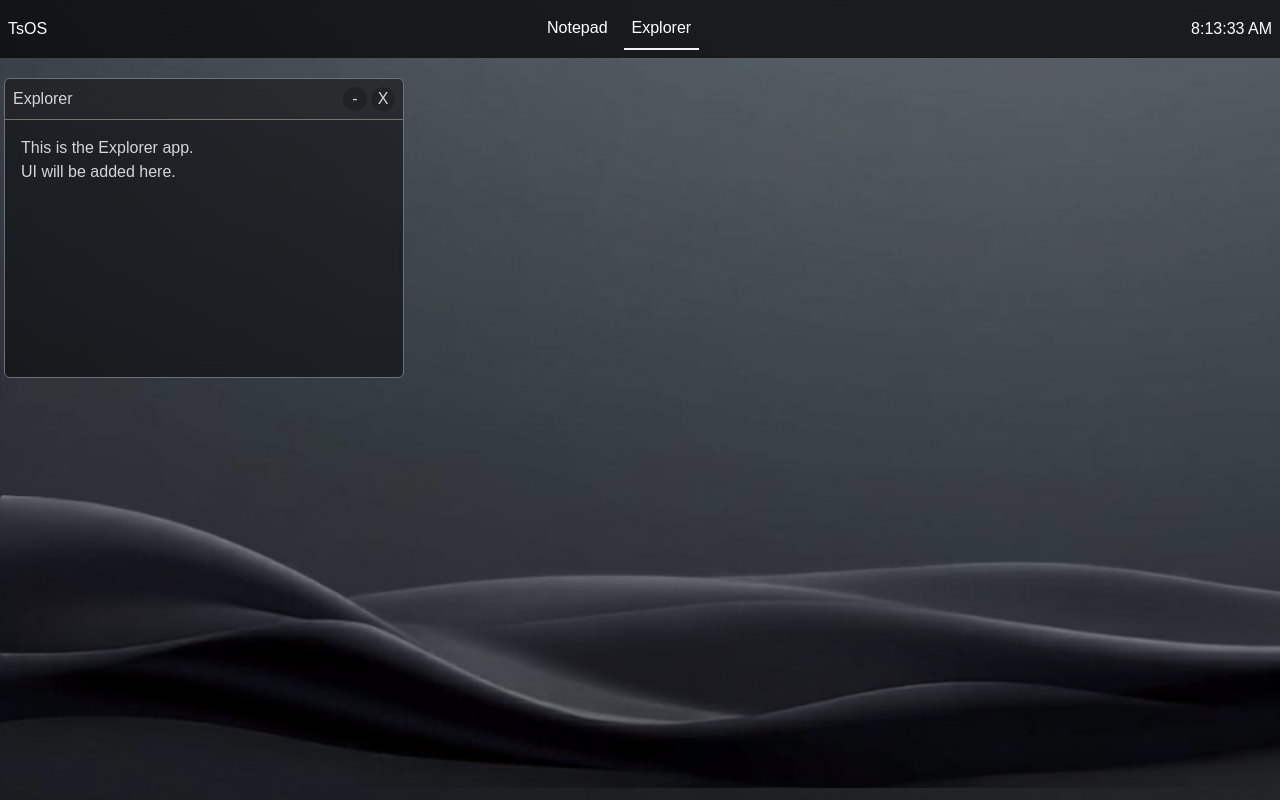
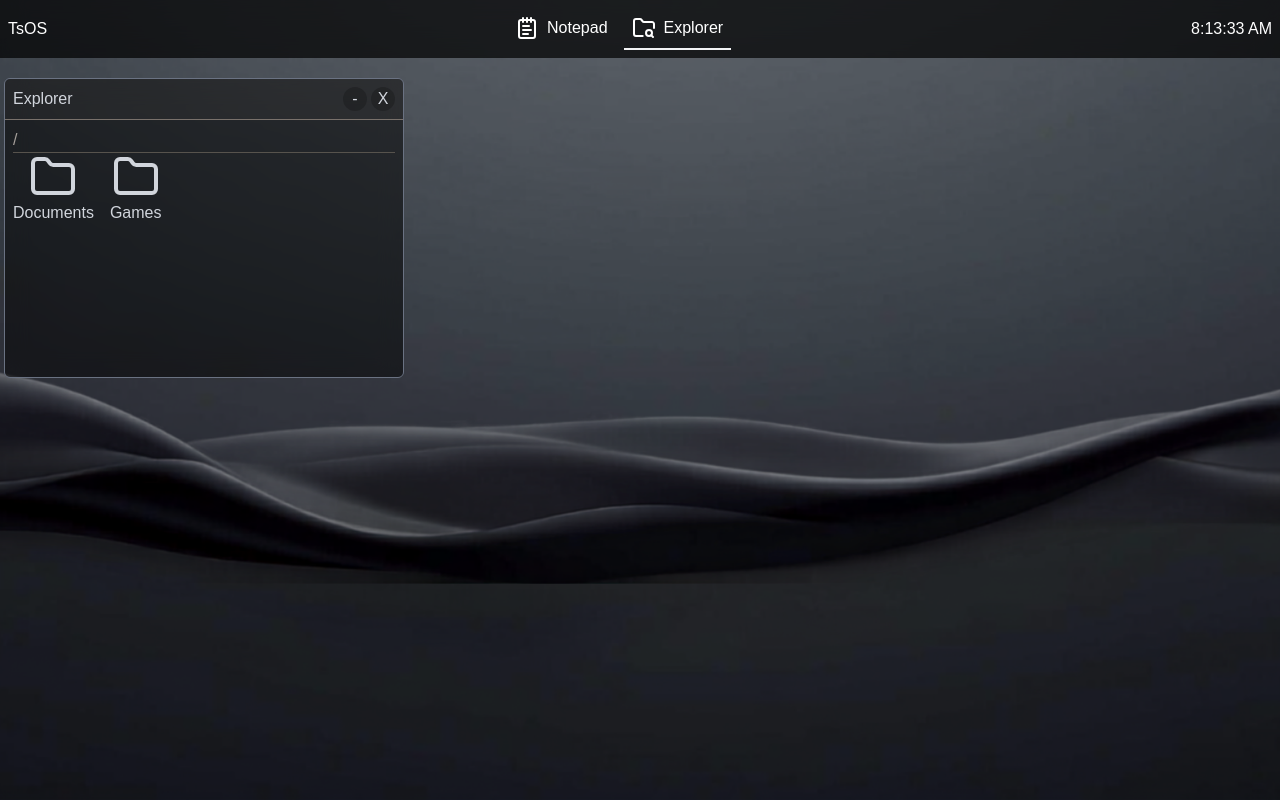
Before and after one commit to DenizCiger/ts-os, a Next.js app: page / in a window 1280 px wide. Both pictures are taken after a click on the element "Explorer". Built offline with nearby package versions, Linux system fonts and the light colour scheme.

Commit message:
Add basic file system & explorer

```diff
--- a/app/globals.css
+++ b/app/globals.css
@@ -20,8 +20,10 @@
 }
 
 body {
-  /* background: var(--background); */
   background-image: var(--wallpaper-image);
+  background-repeat: no-repeat;
+  background-size: cover;
+  background-position: center;
   color: var(--foreground);
   font-family: Arial, Helvetica, sans-serif;
 }
--- a/components/window.tsx
+++ b/components/window.tsx
@@ -1,6 +1,8 @@
 "use client";
 
-import { useRef } from "react";
+import { FileSystemNode, getChildren, getNode, getParent, getPath } from "@/lib/files";
+import { Folder, Ban, File, ArrowUp } from "lucide-react";
+import { useRef, useState } from "react";
 
 export type Position = { x: number; y: number };
 export type Size = { width: number; height: number };
@@ -114,10 +116,53 @@ export function NotepadApp() {
 }
 
 export function ExplorerApp() {
+  const [cwd, setCwd] = useState(1)
+  const currentDirectory = getNode(cwd);
+  const children: FileSystemNode[] = getChildren(cwd);
+  const parent: FileSystemNode | undefined = currentDirectory === undefined ? undefined : getParent(currentDirectory)
+
+  function handleFileClick(file: FileSystemNode) {
+    switch (file.type) {
+      case 'directory':
+        setCwd(file.id)
+        break;
+
+      default:
+        break;
+    }
+  }
+
+  function renderFileIcon(file: FileSystemNode) {
+    const iconClassName = "w-12 h-12";
+    const Icon = file.type === "directory" ? Folder : File;
+
+    return <Icon className={iconClassName} />;
+  }
+
+
+  function handleBackArrow(): void {
+    if (parent) {
+      setCwd(parent.id)
+    }
+  }
+
   return (
-    <div className="w-full h-full bg-transparent text-gray-300 outline-none resize-none p-2">
-      <p>This is the Explorer app.</p>
-      <p>UI will be added here.</p>
-    </div>
+    <>
+      <div className="w-full border-b border-stone-600 text-stone-400 flex justify-between">
+        {currentDirectory ? getPath(currentDirectory) : "Unknown location"}
+        {parent && (
+          <ArrowUp onClick={() => handleBackArrow()} />
+        )}
+      </div>
+
+      <div className="w-full h-full bg-transparent text-gray-300 flex flex-wrap gap-4">
+        {children.map((file) => (
+          <div key={file.id} className="flex flex-col items-center" onClick={() => handleFileClick(file)}>
+            {renderFileIcon(file)}
+            <h2>{file.name}</h2>
+          </div>
+        ))}
+      </div>
+    </>
   );
 }
--- a/lib/apps.tsx
+++ b/lib/apps.tsx
@@ -1,4 +1,5 @@
 import { ExplorerApp, NotepadApp, Position, Size } from "@/components/window";
+import { FolderSearch, NotepadText } from "lucide-react";
 
 type AppDefinition = {
   id: string;
@@ -12,12 +13,14 @@ export const apps: AppDefinition[] = [
   {
     id: "notepad",
     title: "Notepad",
+    icon: <NotepadText />,
     pinnedToTaskbar: true,
     component: NotepadApp,
   },
   {
     id: "explorer",
     title: "Explorer",
+    icon: <FolderSearch />,
     pinnedToTaskbar: true,
     component: ExplorerApp,
   },
--- /dev/null
+++ b/lib/files.tsx
@@ -0,0 +1,89 @@
+export type FileSystemNode = TextFile | Directory;
+
+type BaseNode = {
+  id: number;
+  name: string;
+  parentId: number | undefined;
+};
+
+type TextFile = BaseNode & {
+  type: "text";
+  content: string;
+};
+
+type Directory = BaseNode & {
+  type: "directory";
+};
+
+export const files: FileSystemNode[] = [
+  {
+    id: 1,
+    name: "",
+    parentId: undefined,
+    type: "directory",
+  },
+  {
+    id: 2,
+    name: "Documents",
+    parentId: 1,
+    type: "directory",
+  },
+  {
+    id: 3,
+    name: "Games",
+    parentId: 1,
+    type: "directory",
+  },
+  {
+    id: 4,
+    name: "Retro",
+    parentId: 3,
+    type: "directory",
+  },
+  {
+    id: 5,
+    name: "welcome.txt",
+    parentId: 2,
+    type: "text",
+    content: "Welcome to TS-OS!\nHave a look around and you might find some secrets ;)",
+  },
+  {
+    id: 6,
+    name: "todo.txt",
+    parentId: 2,
+    type: "text",
+    content: "- create 2048 game\n- create snake game\n- polish UX",
+  },
+];
+
+export function getChildren(parentId: number) {
+  return files.filter((node) => node.parentId === parentId);
+}
+
+export function getNode(id: number) {
+  return files.find((node) => node.id === id);
+}
+
+export function getParent(node: FileSystemNode) {
+  return node.parentId === undefined
+    ? undefined
+    : getNode(node.parentId);
+}
+
+export function getPath(node: FileSystemNode) {
+  const names: string[] = [];
+  let current: FileSystemNode | undefined = node;
+
+  while (current) {
+    if (current.name !== "") {
+      names.unshift(current.name);
+    }
+    if (current.parentId === undefined) {
+      break;
+    }
+
+    current = getNode(current.parentId);
+  }
+
+  return '/' + names.join("/");
+}
--- a/package.json
+++ b/package.json
@@ -9,6 +9,7 @@
     "lint": "eslint"
   },
   "dependencies": {
+    "lucide-react": "^1.23.0",
     "next": "16.2.7",
     "react": "19.2.4",
     "react-dom": "19.2.4"
```
Also changed, not shown: 1 other file (tests, documents, lock files or other folders).
